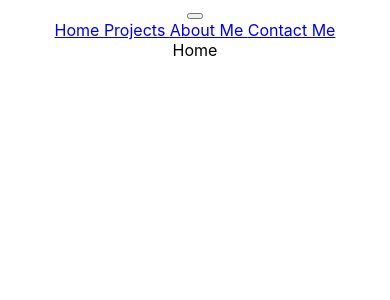
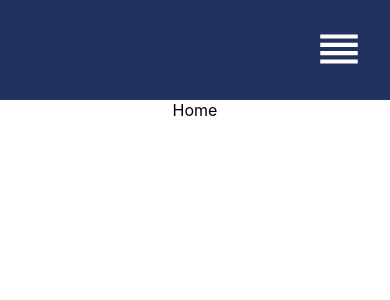
Before and after one commit to BBlumoon/react-portfolio, a React (Create React App) app in the folder my-react-portfolio/: page / in a window 390 px wide. Shown: the top 300 px of the page. Built offline with nearby package versions, Linux system fonts and the light colour scheme.

Commit message:
finished navbar and made it reactive

```diff
--- a/my-react-portfolio/package.json
+++ b/my-react-portfolio/package.json
@@ -5,6 +5,7 @@
   "dependencies": {
     "@emotion/react": "^11.11.1",
     "@emotion/styled": "^11.11.0",
+    "@mui/icons-material": "^5.14.9",
     "@mui/material": "^5.14.10",
     "@testing-library/jest-dom": "^5.17.0",
     "@testing-library/react": "^13.4.0",
--- a/my-react-portfolio/src/App.css
+++ b/my-react-portfolio/src/App.css
@@ -2,37 +2,7 @@
   text-align: center;
 }
 
-.App-logo {
-  height: 40vmin;
-  pointer-events: none;
+body {
+  padding: 0;
+  margin: 0;
 }
-
-@media (prefers-reduced-motion: no-preference) {
-  .App-logo {
-    animation: App-logo-spin infinite 20s linear;
-  }
-}
-
-.App-header {
-  background-color: #282c34;
-  min-height: 100vh;
-  display: flex;
-  flex-direction: column;
-  align-items: center;
-  justify-content: center;
-  font-size: calc(10px + 2vmin);
-  color: white;
-}
-
-.App-link {
-  color: #61dafb;
-}
-
-@keyframes App-logo-spin {
-  from {
-    transform: rotate(0deg);
-  }
-  to {
-    transform: rotate(360deg);
-  }
-}
--- a/my-react-portfolio/src/components/Navbar.js
+++ b/my-react-portfolio/src/components/Navbar.js
@@ -1,10 +1,21 @@
-import React from "react";
-import {Link} from "react-router-dom"
+import React, {useEffect, useState} from "react";
+import { Link, useLocation } from "react-router-dom"
+import '../styles/navbar.css'
+import ReorderIcon from '@mui/icons-material/Reorder'
 
 function Navbar() {
-    return <div className="navbar">
+    const [expandNavbar, setExpandNavbar] = useState(false)
+
+    const location = useLocation()
+    useEffect(() => {
+        setExpandNavbar(false)
+    }, [location])
+
+    return <div className="navbar" id={expandNavbar ? 'open' : 'close'}>
         <div className="toggleButton">
-            <button></button>
+            <button onClick={() => {setExpandNavbar((prev) => !prev)}}>
+                <ReorderIcon/>
+            </button>
         </div>
         <div className="links">
             <Link to='/'> Home </Link>
--- /dev/null
+++ b/my-react-portfolio/src/styles/navbar.css
@@ -0,0 +1,88 @@
+.navbar {
+    width: 100%;
+    height: 100px;
+    background: #21325e;
+  }
+
+  .links {
+    width: 100%;
+    height: 100%;
+    display: flex;
+    align-items: center;
+    justify-content: center;
+    color: white;
+  }
+
+  .navbar a {
+    color: white;
+    text-decoration: none;
+    margin: 20px;
+    font-size: 25px;
+  }
+
+  .toggleButton {
+    width: 100%;
+    height: 100px;
+    display: flex;
+    align-items: center;
+    justify-content: flex-end;
+  }
+
+  .toggleButton svg {
+    font-size: 50px;
+  }
+  .toggleButton button {
+    margin-right: 20px;
+    background-color: transparent;
+    border: none;
+    color: white;
+    cursor: pointer;
+  }
+
+  #open {
+    height: 100vh;
+  }
+
+  #open .links {
+    flex-direction: column;
+    justify-content: flex-start;
+    margin-top: 100px;
+  }
+
+  #open a {
+    width: 100%;
+    text-align: center;
+  }
+
+  @media only screen and (max-width: 900px) {
+    .navbar a {
+      width: 70px;
+    }
+  }
+
+  @media only screen and (max-width: 600px) {
+    .toggleButton {
+      display: flex;
+    }
+    #close a {
+      display: none;
+    }
+  }
+
+  @media only screen and (min-width: 600px) {
+    .toggleButton {
+      display: none;
+    }
+
+    .hiddenLinks {
+      display: none;
+    }
+
+    #open {
+      height: 100px;
+    }
+
+    #open .links {
+      flex-direction: row;
+    }
+  }
```
Also changed, not shown: my-react-portfolio/src/components/Contact.js (deleted), my-react-portfolio/src/components/Projects.js (deleted), 1 other file (tests, documents, lock files or other folders). Lines whose indentation alone changed are shown as unchanged.
